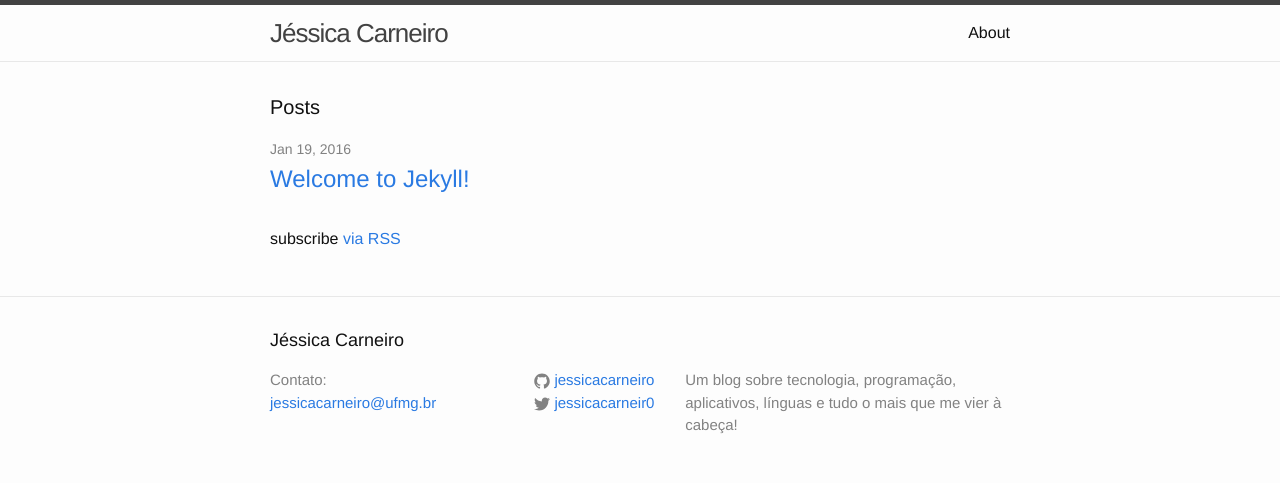
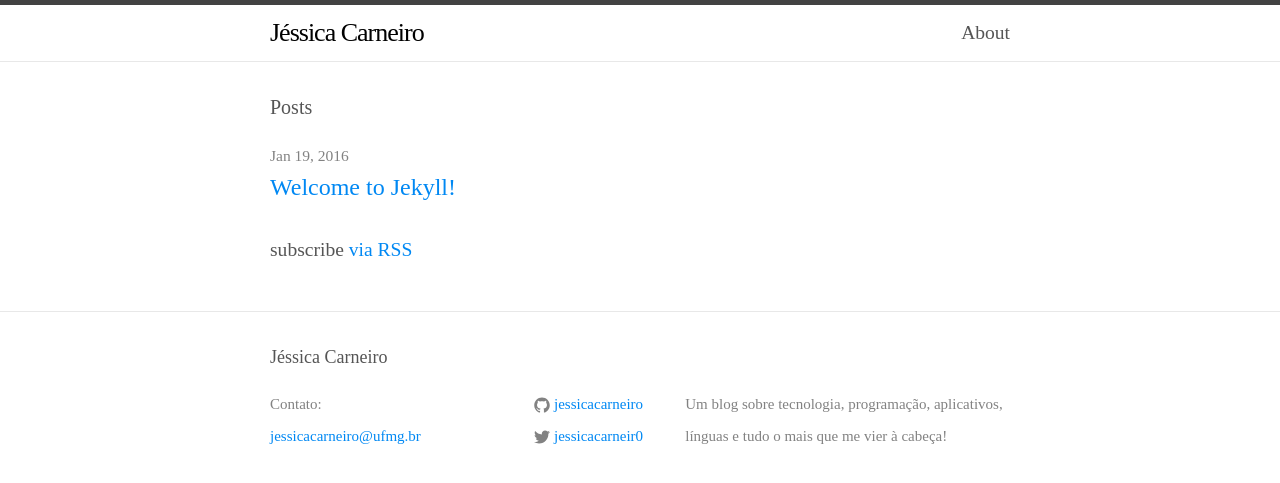
Before and after one commit to jessicacarneiro/jessicacarneiro.github.io, a Jekyll site: the page built from index.html, in a window 1280 px wide. Shown: the top 483 px of the page. Built offline with Jekyll 4.4.1, drawn with Linux system fonts in a browser that asks for light colours.

Commit message:
Mudando algumas configurações do CSS.

```diff
--- a/_sass/_base.scss
+++ b/_sass/_base.scss
@@ -91,15 +91,15 @@ h1, h2, h3, h4, h5, h6 {
  * Links
  */
 a {
-    color: $brand-color;
+    color: $link-color;
     text-decoration: none;
 
     &:visited {
-        color: darken($brand-color, 15%);
+        color: darken($link-visited-color, 15%);
     }
 
     &:hover {
-        color: $text-color;
+        color: $link-color;
         text-decoration: underline;
     }
 }
--- a/_sass/_layout.scss
+++ b/_sass/_layout.scss
@@ -11,6 +11,7 @@
 }
 
 .site-title {
+    color: $brand-color;
     font-size: 26px;
     font-weight: 300;
     line-height: 56px;
@@ -20,7 +21,7 @@
 
     &,
     &:visited {
-        color: $grey-color-dark;
+        color: $brand-color;
     }
 }
 
@@ -204,6 +205,7 @@
 }
 
 .post-title {
+    color: $title-color;
     font-size: 42px;
     letter-spacing: -1px;
     line-height: 1;
--- a/css/main.scss
+++ b/css/main.scss
@@ -6,17 +6,20 @@
 
 
 // Our variables
-$base-font-family: "Helvetica Neue", Helvetica, Arial, sans-serif;
-$base-font-size:   16px;
+$base-font-family: "PT Serif", "Times New Roman", serif;
+$base-font-size:   1.222em;
 $base-font-weight: 400;
-$small-font-size:  $base-font-size * 0.875;
-$base-line-height: 1.5;
+$small-font-size:  $base-font-size * 0.65;
+$base-line-height: 1.636em;
 
 $spacing-unit:     30px;
 
-$text-color:       #111;
-$background-color: #fdfdfd;
-$brand-color:      #2a7ae2;
+$text-color:         #555;
+$background-color:   #fff;
+$brand-color:        #000;
+$title-color:        #222;
+$link-color:         #0088f3;
+$link-visited-color: #999;
 
 $grey-color:       #828282;
 $grey-color-light: lighten($grey-color, 40%);
```
